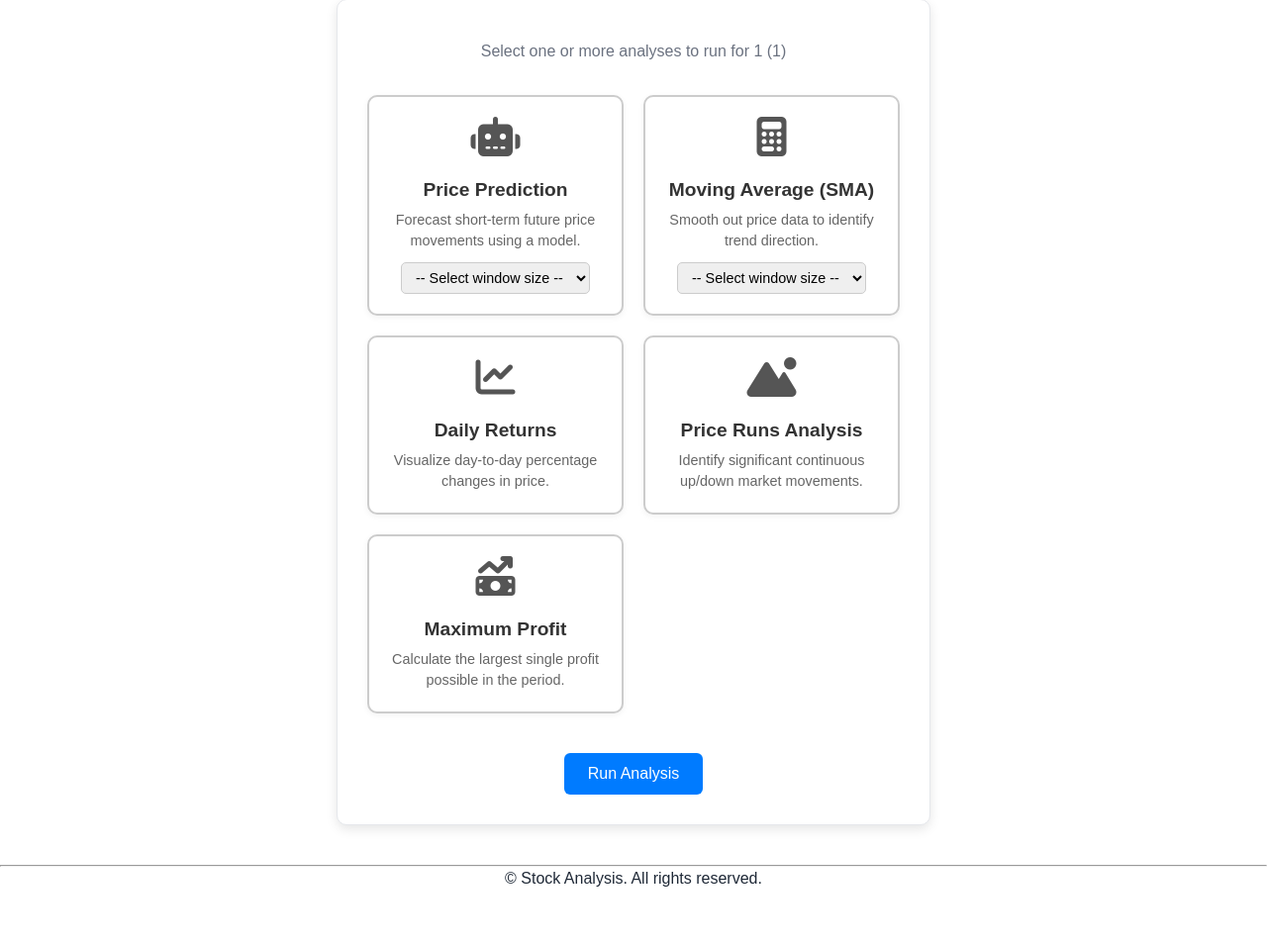
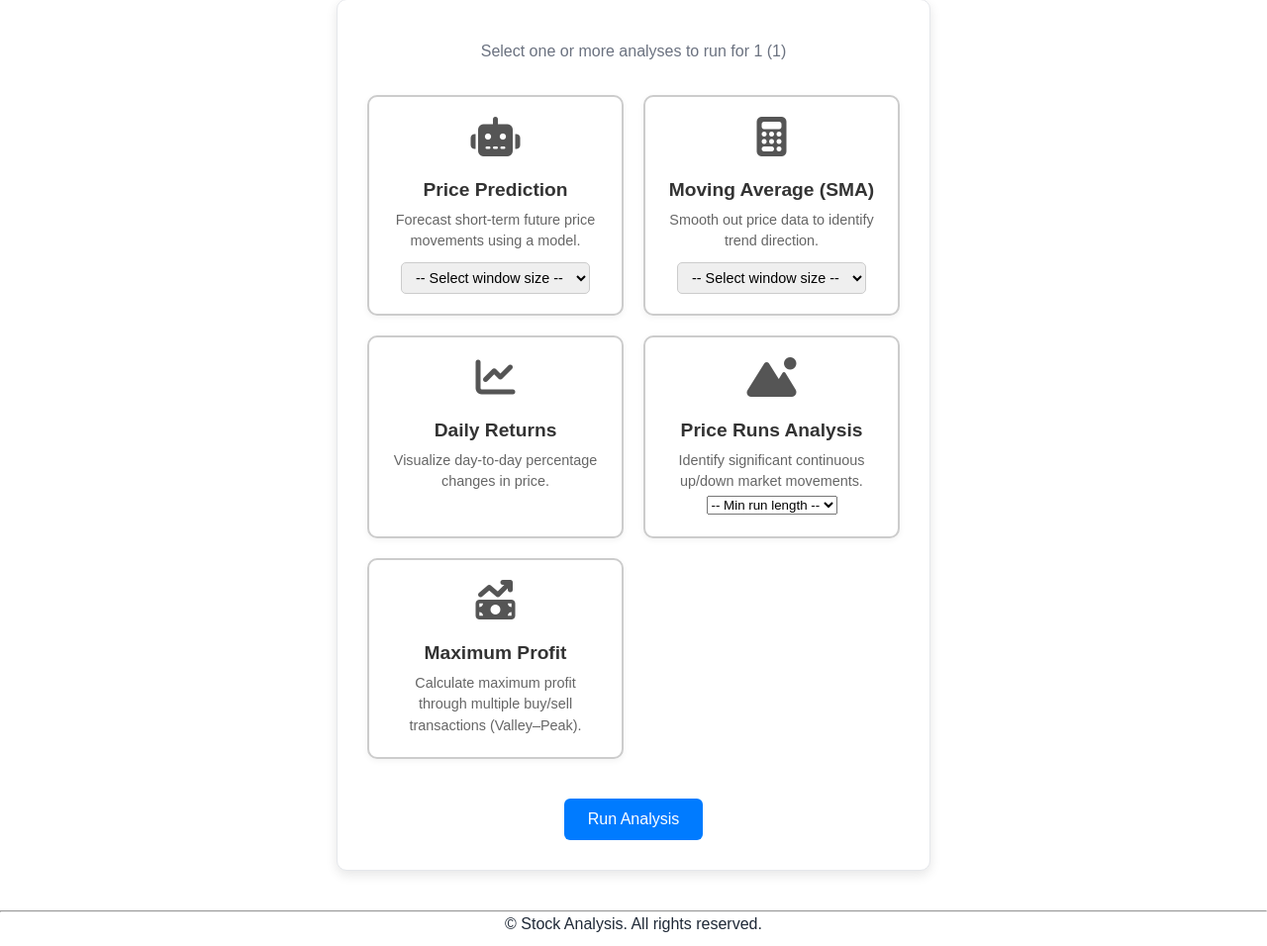
Before and after one commit to Eddamame/P5-4_PythonProject, a Flask app: page /metrics in a window 1280 px wide. Shown: the part 260-1216 px from the top of the page at 99% size. Before the commit the page ends 1156 px from the top, so only its background shows below. Run offline with Flask 3, Linux system fonts and the light colour scheme; the visitor is signed in with stand-in values (Sample User, id 1).

Commit message:
added options to metrics page

```diff
--- a/app/routes.py
+++ b/app/routes.py
@@ -55,10 +55,11 @@ def index():
 
         # Clear any previous analysis data
         session.pop('clean_data', None)
-        session.pop('data_cache_key', None)  # <-- FIX: Clear the cache key too
+        session.pop('data_cache_key', None)
         session.pop('selected_methods', None)
         session.pop('sma_window', None)
-        session.pop('prediction_window', None) # Ensure prediction window is cleared too
+        session.pop('prediction_window', None)
+        session.pop('run_length', None) # Clear run length setting
 
         return redirect(url_for('main.metrics'))
 
@@ -71,7 +72,6 @@ def metrics():
     """
     # Check if user has ticker/period in session
     if 'ticker' not in session or 'period' not in session:
-        # Debugging log removed here
         return redirect(url_for('main.index'))
 
     # Retrieve current ticker/period for rendering or data fetching
@@ -88,32 +88,44 @@ def metrics():
 
     # --- POST Request Handling (Data Fetching and Selection) ---
     if request.method == 'POST':
-        # Get selected analysis methods and perform form validation... (Omitted for brevity, assumed correct)
 
         selected_methods = []
 
-        # ... (rest of form validation logic for selected_methods and window sizes) ...
-
+        # Predictive Model
         if request.form.get('predictive_model'):
             selected_methods.append('predictive_model')
             prediction_window = request.form.get('prediction_window')
             if not prediction_window:
                 return render_template('metrics.html', ticker=ticker, period=period, error="Please select a window size for Prediction before continuing.")
             session['prediction_window'] = int(prediction_window)
+        else:
+            session.pop('prediction_window', None)
 
+        # Simple Moving Average (SMA)
         if request.form.get('sma'):
             selected_methods.append('sma')
             sma_window = request.form.get('sma_window')
             if not sma_window:
                 return render_template('metrics.html', ticker=ticker, period=period, error="Please select a window size for SMA before continuing.")
             session['sma_window'] = sma_window
+        else:
+            session.pop('sma_window', None)
 
+        # Daily Returns
         if request.form.get('daily_returns'):
             selected_methods.append('daily_returns')
 
+        # Price Runs Analysis
         if request.form.get('runs'):
             selected_methods.append('runs')
+            run_length = request.form.get('run_length') # Get run_length
+            if not run_length: # Validate run_length
+                return render_template('metrics.html', ticker=ticker, period=period, error="Please select a minimum run length before continuing.")
+            session['run_length'] = int(run_length) # Store run_length for metrics display
+        else:
+            session.pop('run_length', None) # Clear if not selected
 
+        # Max Profit
         if request.form.get('max_profit'):
             selected_methods.append('max_profit')
 
@@ -122,8 +134,6 @@ def metrics():
 
         # --- Data Fetching Logic with Fallback ---
         try:
-            # We already defined ticker and period above
-
             # Use the original ticker for the API fetch, even if it's currently '(BACKUP)' in the session
             current_ticker = ticker.replace(' (BACKUP)', '').strip()
 
@@ -180,7 +190,6 @@ def results():
     Results route: Generate analyses and display dashboard
     """
     # 1. Check for required keys and retrieve data from cache
-    # FIX: Check for the small cache key instead of the large DataFrame
     required_keys = ['ticker', 'period', 'data_cache_key', 'selected_methods']
     for key in required_keys:
         if key not in session:
@@ -192,7 +201,7 @@ def results():
         period = session['period']
         selected_methods = session['selected_methods']
 
-        # FIX: Retrieve DataFrame from the cache and remove the key from the session
+        # Retrieve DataFrame from the cache
         data_cache_key = session.pop('data_cache_key', None)
 
         if not data_cache_key:
@@ -292,11 +301,17 @@ def results():
         # 5. Runs Analysis
         if 'runs' in selected_methods:
             try:
+                # Retrieve the run length from session. Default to 4 days, matching the plot_runs default.
+                min_length_for_plot = session.get('run_length', 4)
+
+                # calculate_runs remains unchanged (it calculates ALL runs)
                 runs_data = calculate_runs(clean_data)
                 runs_df = runs_data[0]
                 prices = runs_data[2]
 
-                fig = plot_runs(runs_df, prices)
+                # Pass the user-selected length to plot_runs for visual filtering/highlighting
+                fig = plot_runs(runs_df, prices, min_length=min_length_for_plot)
+
                 if fig:
                     analysis_results['plots']['runs'] = pio.to_html(fig, full_html=False, include_plotlyjs='cdn')
                 else:
@@ -310,6 +325,10 @@ def results():
                     analysis_results['metrics']['total_runs'] = 0
                     analysis_results['metrics']['avg_run_length'] = 0.0
                     analysis_results['metrics']['longest_run'] = 0
+
+                # Add the setting the user selected for display
+                analysis_results['metrics']['min_run_length_setting'] = min_length_for_plot
+
             except Exception as e:
                 current_app.logger.error(f"Runs analysis error: {e}")
                 analysis_results['plots']['runs'] = None
--- a/app/templates/metrics.html
+++ b/app/templates/metrics.html
@@ -59,6 +59,7 @@
                         <option value="">-- Select window size --</option>
                         <option value="20">20 days</option>
                         <option value="50">50 days</option>
+                        <option value="100">100 days</option>
                         <option value="200">200 days</option>
                     </select>
                 </label>
@@ -77,6 +78,15 @@
                     <i class="fa-solid fa-mountain-sun metric-icon"></i>
                     <h3 class="metric-title">Price Runs Analysis</h3>
                     <p class="metric-desc">Identify significant continuous up/down market movements.</p>
+                    <!-- ADDED RUN LENGTH DROPDOWN -->
+                    <select name="run_length" class="run-select">
+                        <option value="">-- Min run length --</option>
+                        <option value="3">3 days</option>
+                        <option value="4">4 days</option>
+                        <option value="5">5 days</option>
+                        <option value="6">6 days</option>
+                        <option value="7">7 days</option>
+                    </select>
                 </label>
 
                 <!-- Max Profit -->
@@ -84,7 +94,7 @@
                     <input type="checkbox" name="max_profit" value="1" class="metric-checkbox">
                     <i class="fa-solid fa-money-bill-trend-up metric-icon"></i>
                     <h3 class="metric-title">Maximum Profit</h3>
-                    <p class="metric-desc">Calculate the largest single profit possible in the period.</p>
+                    <p class="metric-desc">Calculate maximum profit through multiple buy/sell transactions (Valley–Peak).</p>
                 </label>
 
             </div>
```
